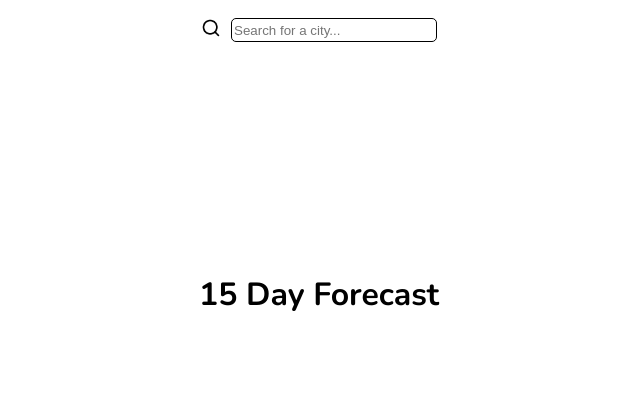
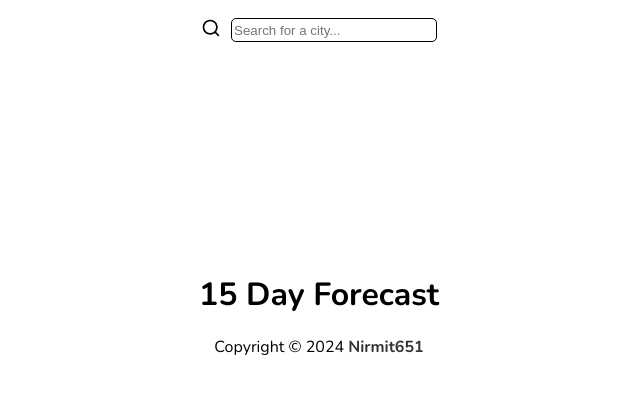
Before and after one commit to Nirmit651/weather-app, a plain HTML site: page index.html in a window 1280 px wide. Shown: the whole page, without its empty margins (321-961 px from the left). Drawn offline with nearby package versions, Linux system fonts and the light colour scheme; no server answers.

Commit message:
added copyright at the bottom

```diff
--- a/index.html
+++ b/index.html
@@ -44,5 +44,14 @@
 
 
     </div>
+
+    <div class="footer">
+        Copyright &copy; <span id="year"></span> <a href="https://github.com/Nirmit651"> Nirmit651</a>
+    </div>
+
+    <script>
+        document.getElementById("year").textContent = new Date().getFullYear();
+    </script>
+
 </body>
 </html>
--- a/styles.css
+++ b/styles.css
@@ -84,3 +84,17 @@ p#unit {
     display: grid;
     grid-template-columns: 64px 160px 128px 96px;
 }
+
+.footer {
+    text-align: center;
+    margin-top: 10px;
+    padding: 10px;
+    left: 0;
+    bottom: 0;
+}
+
+.footer a {
+    color: #333;
+    text-decoration: none;
+    font-weight: bold;
+}
```
